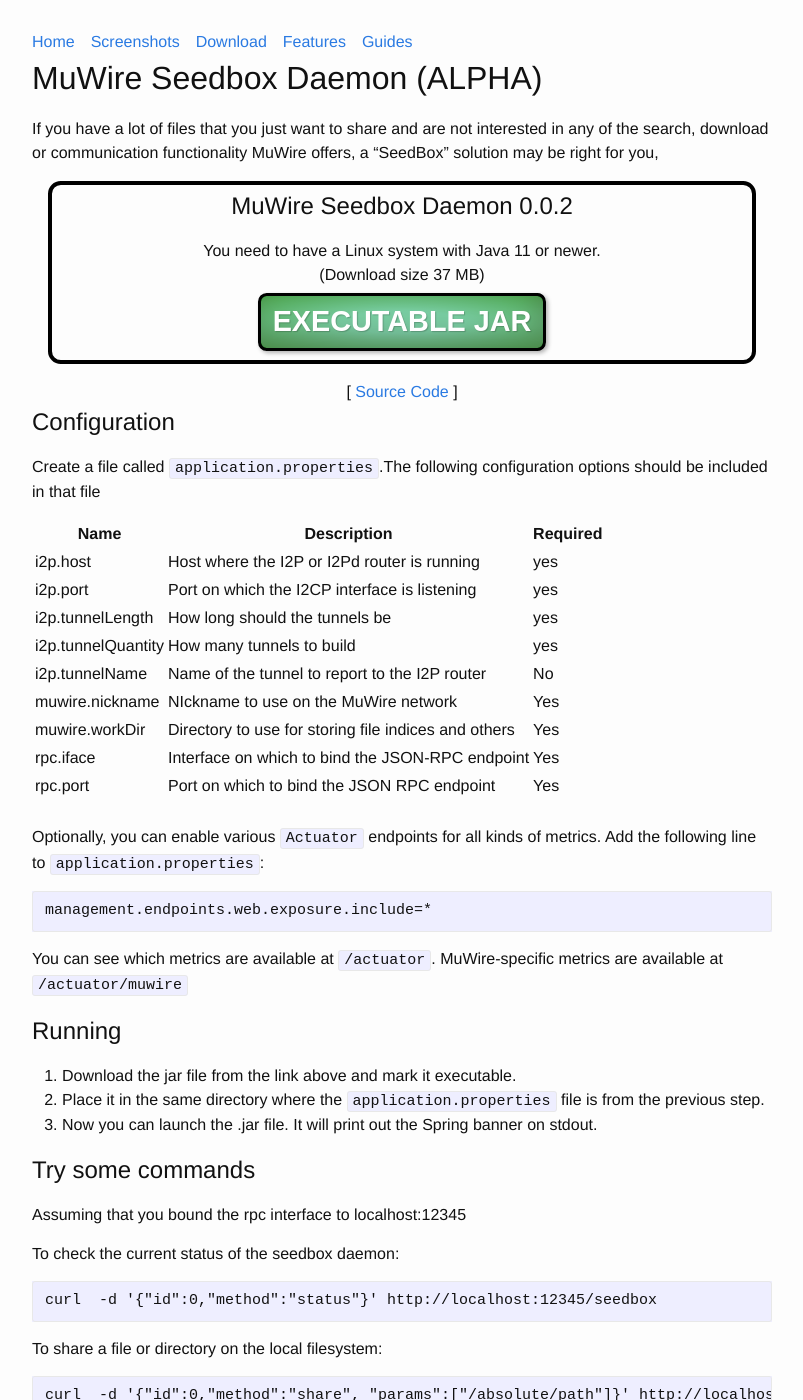
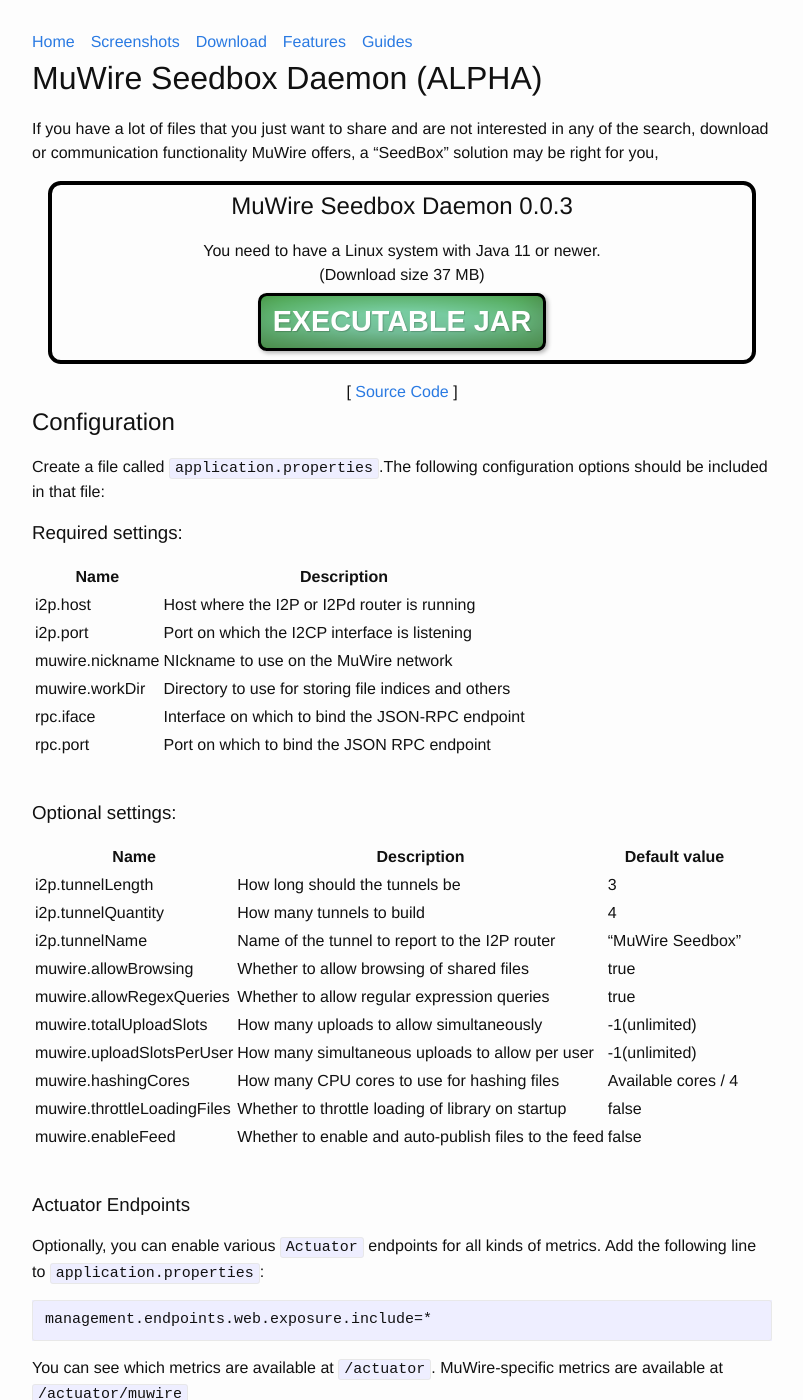
Before and after one commit to zlatinb/muwire-dot-i2p, a Jekyll site: the page built from seedbox.markdown, in a window 1280 px wide and 1400 px high. Shown: the whole window, without its empty margins (238-1041 px from the left). Built offline with Jekyll 4.4.1, drawn with Linux system fonts in a browser that asks for light colours.

Commit message:
seedbox daemon 0.0.3

````diff
--- a/seedbox.markdown
+++ b/seedbox.markdown
@@ -43,10 +43,10 @@ If you have a lot of files that you just want to share and are not interested in
 
 <center>
 <div class="download-container">
-<h2>MuWire Seedbox Daemon 0.0.2</h2>
+<h2>MuWire Seedbox Daemon 0.0.3</h2>
 You need to have a Linux system with Java 11 or newer.<br/>
 (Download size 37 MB)<br/>
-<a class="get-muwire" href="/downloads/muwire-seedbox-daemon-0.0.2.jar">Executable Jar</a>
+<a class="get-muwire" href="/downloads/muwire-seedbox-daemon-0.0.3.jar">Executable Jar</a>
 </div>
 [ <a href="http://git.idk.i2p/zlatinb/muwire-seedbox-daemon">Source Code</a> ]
 </center>
@@ -54,21 +54,38 @@ You need to have a Linux system with Java 11 or newer.<br/>
 
 ## Configuration
 
-Create a file called `application.properties`.The following configuration options should be included in that file
+Create a file called `application.properties`.The following configuration options should be included in that file:
 
-|Name|Description|Required|
-|---|---|---|
-|i2p.host|Host where the I2P or I2Pd router is running|yes|
-|i2p.port|Port on which the I2CP interface is listening|yes|
-|i2p.tunnelLength|How long should the tunnels be |yes|
-|i2p.tunnelQuantity|How many tunnels to build|yes|
-|i2p.tunnelName|Name of the tunnel to report to the I2P router | No|
-|muwire.nickname|NIckname to use on the MuWire network|Yes|
-|muwire.workDir|Directory to use for storing file indices and others|Yes|
-|rpc.iface|Interface on which to bind the JSON-RPC endpoint|Yes|
-|rpc.port|Port on which to bind the JSON RPC endpoint|Yes|
+### Required settings:
+
+|Name|Description|
+|---|---|
+|i2p.host|Host where the I2P or I2Pd router is running|
+|i2p.port|Port on which the I2CP interface is listening|
+|muwire.nickname|NIckname to use on the MuWire network|
+|muwire.workDir|Directory to use for storing file indices and others|
+|rpc.iface|Interface on which to bind the JSON-RPC endpoint|
+|rpc.port|Port on which to bind the JSON RPC endpoint|
 
 <br/>
+### Optional settings:
+
+|Name| Description                                       |Default value|
+|---|---------------------------------------------------|---|
+|i2p.tunnelLength| How long should the tunnels be                    |3|
+|i2p.tunnelQuantity| How many tunnels to build                         |4|
+|i2p.tunnelName| Name of the tunnel to report to the I2P router    |"MuWire Seedbox"|
+|muwire.allowBrowsing| Whether to allow browsing of shared files         |true|
+|muwire.allowRegexQueries| Whether to allow regular expression queries       |true|
+|muwire.totalUploadSlots| How many uploads to allow simultaneously          |-1(unlimited)|
+|muwire.uploadSlotsPerUser| How many simultaneous uploads to allow per user   |-1(unlimited)|
+|muwire.hashingCores| How many CPU cores to use for hashing files       | Available cores / 4 |
+|muwire.throttleLoadingFiles| Whether to throttle loading of library on startup |false|
+|muwire.enableFeed|Whether to enable and auto-publish files to the feed| false|
+
+
+<br/>
+### Actuator Endpoints
 Optionally, you can enable various `Actuator` endpoints for all kinds of metrics. Add the following line to `application.properties`:
 ```
 management.endpoints.web.exposure.include=*
````
